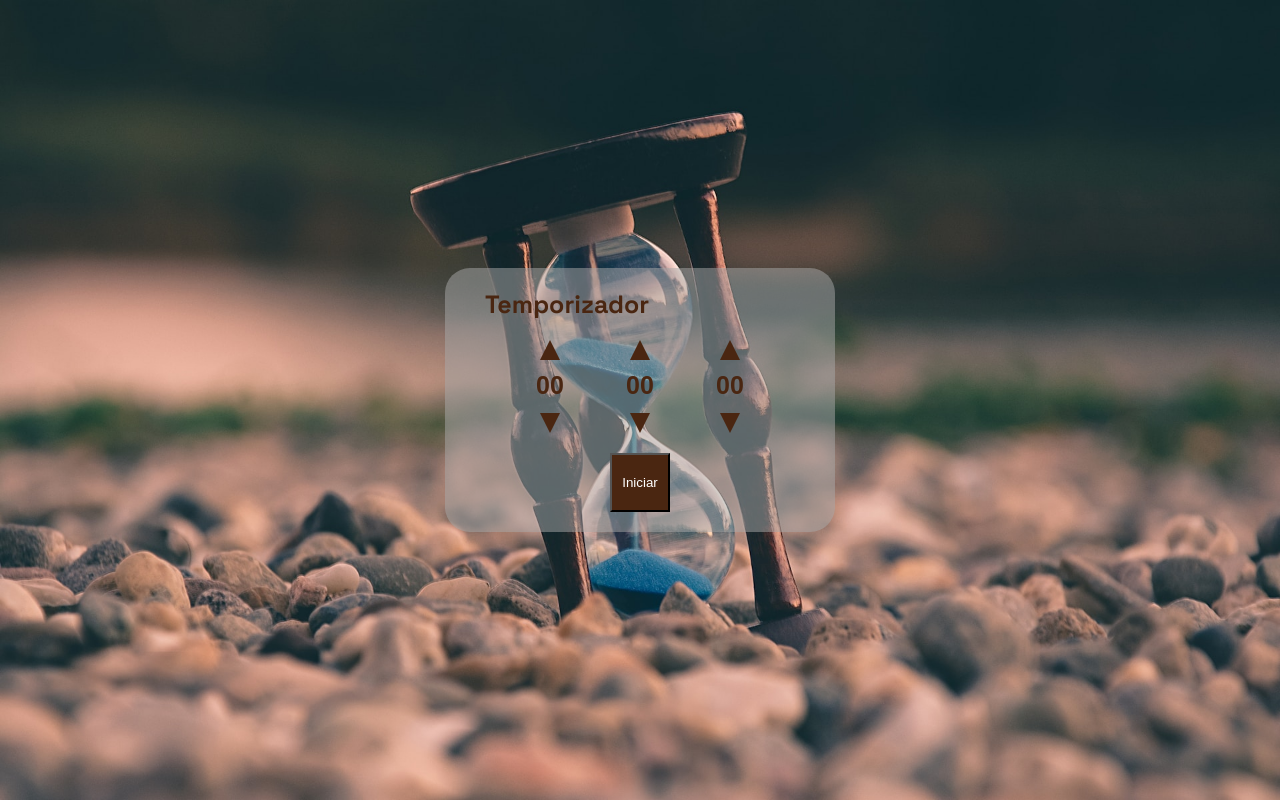
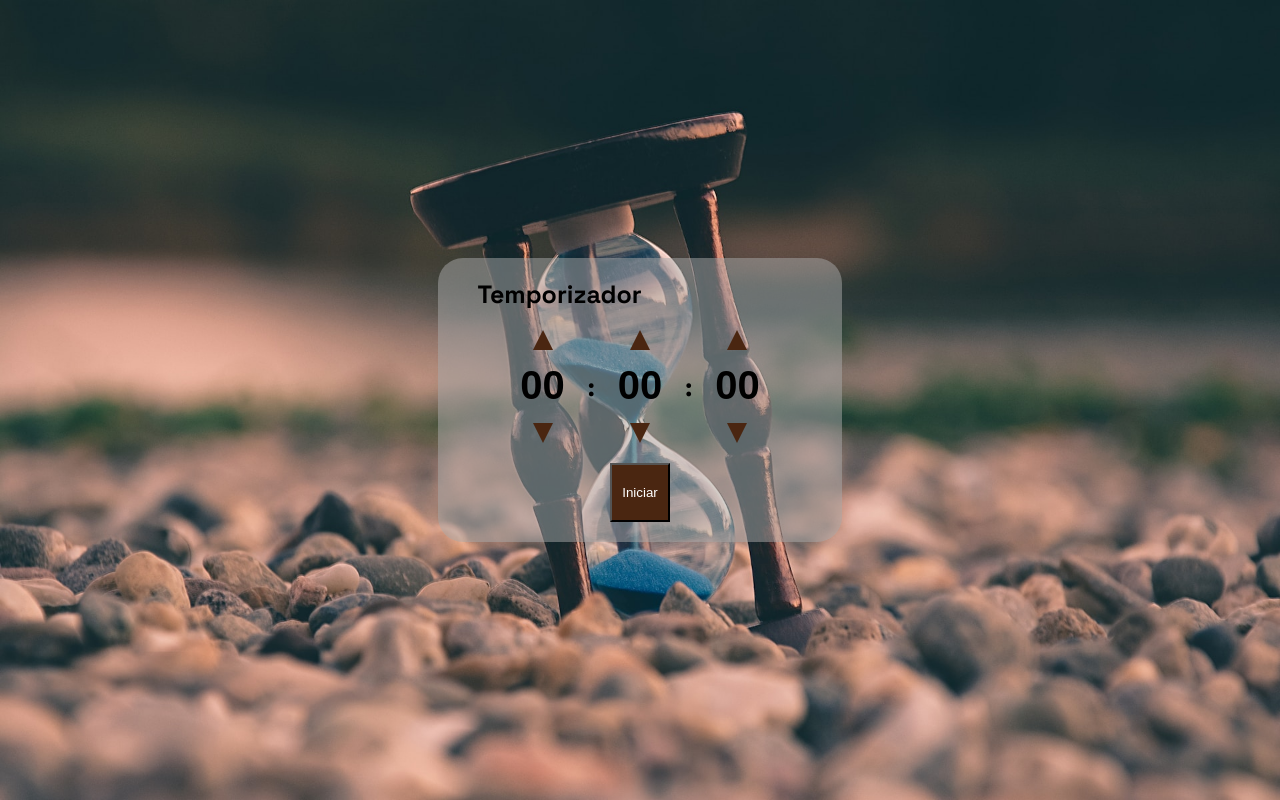
Before and after one commit to dersonmutemba/web_timer, a plain HTML site: page index.html in a window 1280 px wide. Drawn offline with Linux system fonts and the light colour scheme.

Commit message:
styled time input

```diff
--- a/css/styles.css
+++ b/css/styles.css
@@ -33,7 +33,7 @@ html {
 }
 
 h1 {
-    color: #4a2611;
+    color: #000;
     font-size: 25px;
     font-weight: 900;
 }
@@ -49,6 +49,10 @@ h1 {
     display: flex;
     flex-direction: row;
     flex-wrap: wrap;
+    align-items: center;
+    color: #000;
+    font-weight: 700;
+    font-size: 25px;
     margin: 20px;
 }
 
@@ -57,7 +61,7 @@ h1 {
     flex-direction: column;
     flex-wrap: wrap;
     align-items: center;
-    margin: 0 25px;
+    margin: 0 15px;
 }
 
 .time-arrow {
@@ -81,13 +85,12 @@ h1 {
 .time-input {
     background-color: transparent;
     border: none;
-    width: 40px;
-    height: 30px;
+    width: 60px;
+    height: 50px;
     margin: 10px 0;
-    color: #4a2611;
     text-align: center;
-    font-weight: 900;
-    font-size: 25px;
+    font-weight: 700;
+    font-size: 40px;
     padding-bottom: 2.5px;
 }
 
--- a/index.html
+++ b/index.html
@@ -17,10 +17,11 @@
                                 <div id="form-inputs-hours" class="param-container">
                                     <input id="form-inputs-hours-arrow-up" class="time-arrow time-arrow-up" type="button" title="Adicionar hora">
                                     <div id="form-inputs-hours-container" class="time-input-container">
-                                        <input id="form-inputs-hours-input" class="time-input" type="number" title="Horas" placeholder="Horas" value="00" min="0" max="59">
+                                        <input id="form-inputs-hours-input" class="time-input" type="number" title="Horas" placeholder="Horas" value="00" min="0" max="99">
                                     </div>
                                     <input id="form-inputs-hours-arrow-down" class="time-arrow time-arrow-down" type="button" title="Remover hora">
                                 </div>
+                                :
                                 <div id="form-inputs-minutes" class="param-container">
                                     <input id="form-inputs-minutes-arrow-up" class="time-arrow time-arrow-up" type="button" title="Adicionar minuto">
                                     <div id="form-inputs-minutes-container" class="time-input-container">
@@ -28,6 +29,7 @@
                                     </div>
                                     <input id="form-inputs-minutes-arrow-down" class="time-arrow time-arrow-down" type="button" title="Remover minuto">
                                 </div>
+                                :
                                 <div id="form-inputs-seconds" class="param-container">
                                     <input id="form-inputs-seconds-arrow-up" class="time-arrow time-arrow-up" type="button" title="Adicionar segundo">
                                     <div id="form-inputs-seconds-container" class="time-input-container">
```
